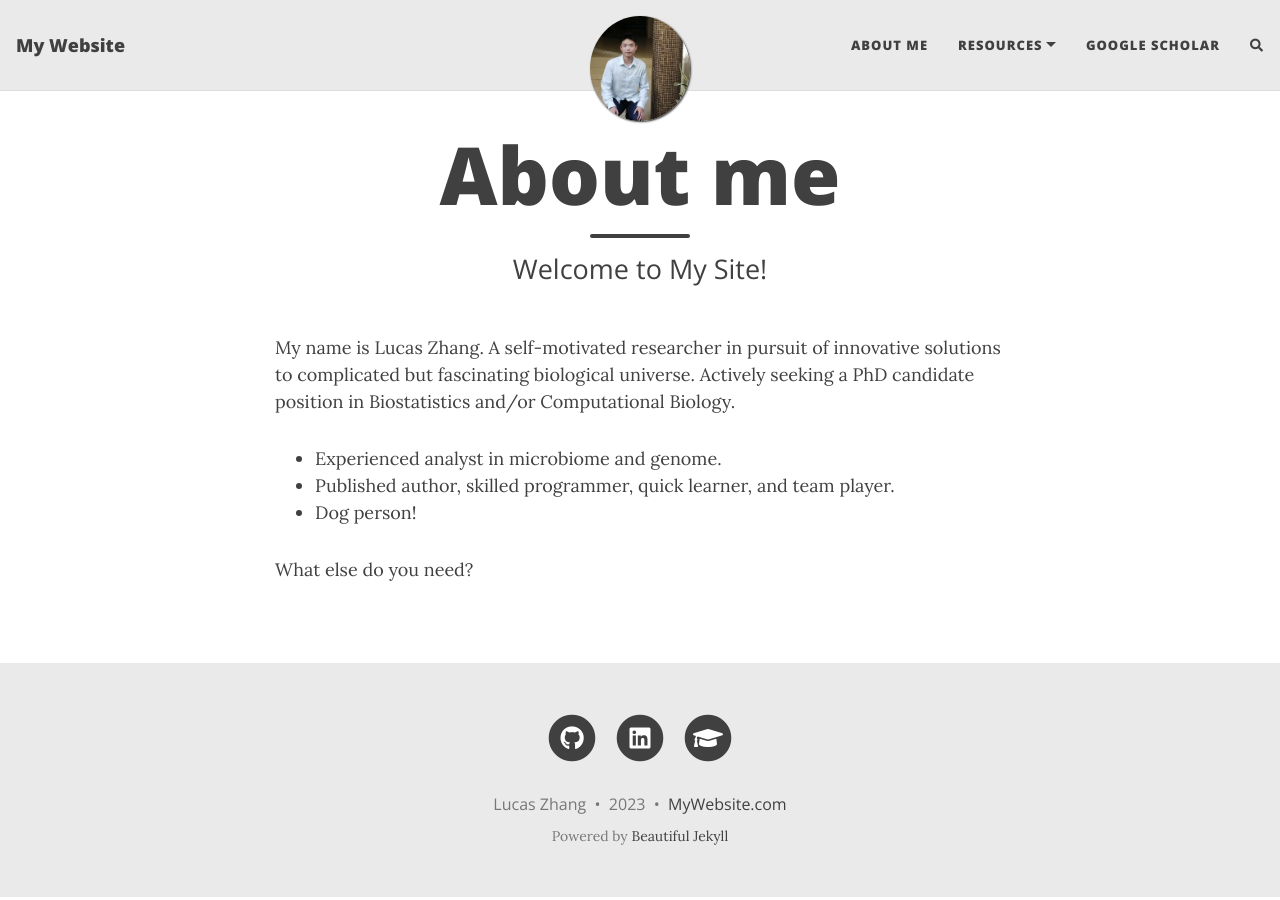
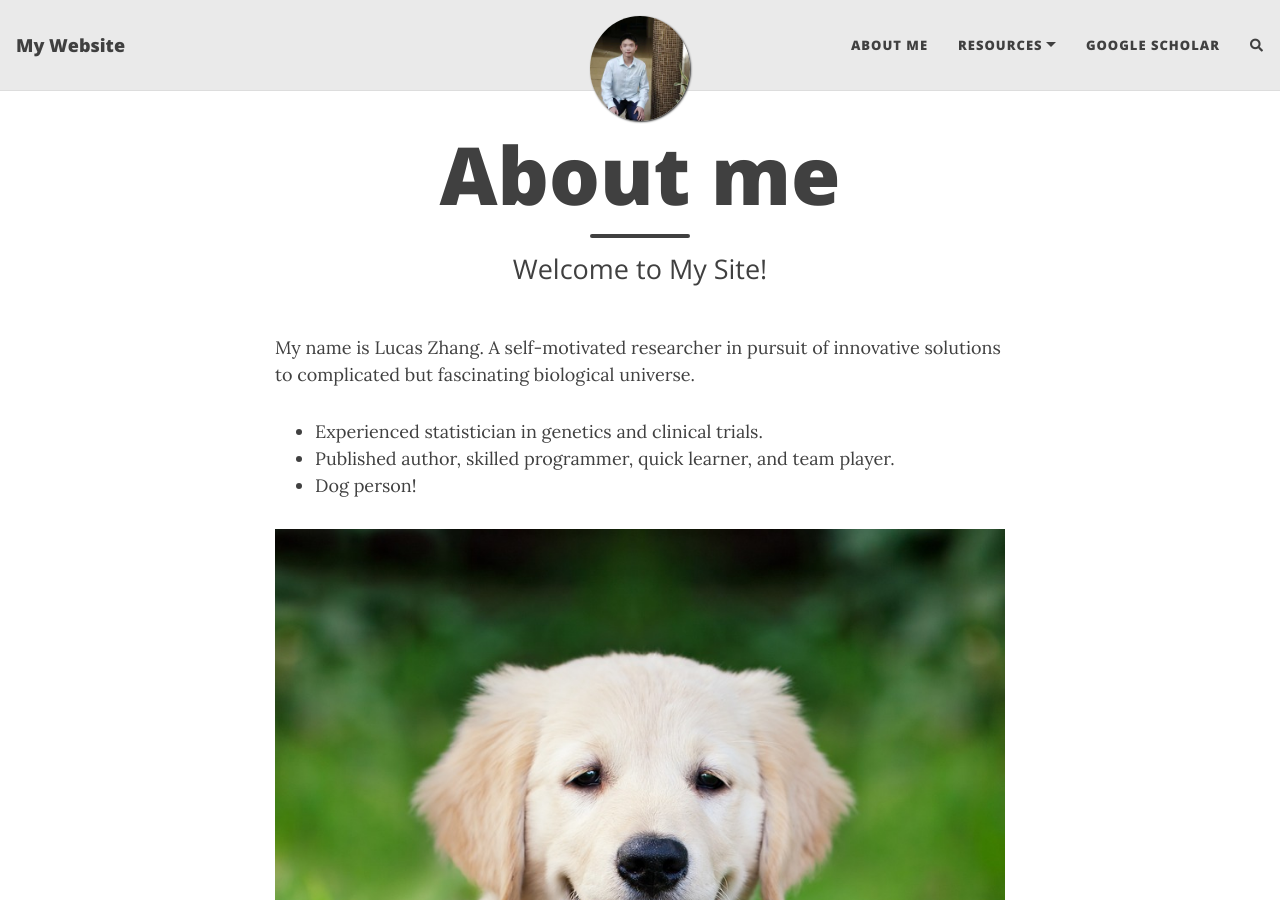
Before and after one commit to Lujun995/lujun995.github.io, a Jekyll site: the page built from aboutme.md, in a window 1280 px wide and 900 px high. Built offline with Jekyll 4.4.1, drawn with Linux system fonts in a browser that asks for light colours; nearby versions of some CDN libraries; comment, search, counter and statistics services are not loaded.

Commit message:
To update

```diff
--- a/aboutme.md
+++ b/aboutme.md
@@ -4,10 +4,12 @@ title: About me
 subtitle: Welcome to My Site!
 ---
 
-My name is Lucas Zhang. A self-motivated researcher in pursuit of innovative solutions to complicated but fascinating biological universe. Actively seeking a PhD candidate position in Biostatistics and/or Computational Biology.
+My name is Lucas Zhang. A self-motivated researcher in pursuit of innovative solutions to complicated but fascinating biological universe.
 
-- Experienced analyst in microbiome and genome.
+- Experienced statistician in genetics and clinical trials.
 - Published author, skilled programmer, quick learner, and team player.
 - Dog person!
 
+![Illustrate](/assets/img/dog-1203760_1280.jpg){: .mx-auto.d-block :}
+
 What else do you need?
```
Also changed, not shown: assets/img/dog-1203760_1280.jpg (added).
